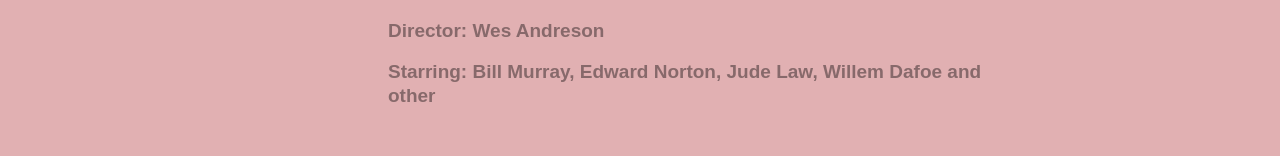
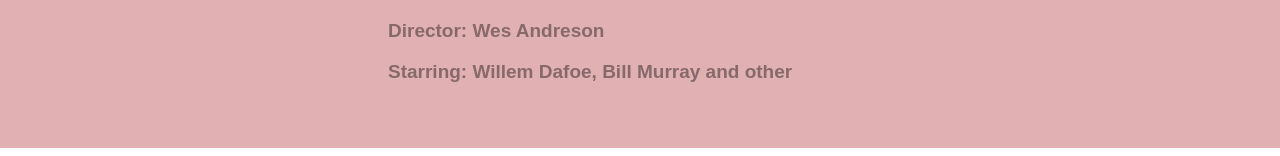
Before and after one commit to Eanew/What-to-Watch, a React app: page /details in a window 1280 px wide. Shown: the part 920-1076 px from the top of the page. Built offline with nearby package versions, Linux system fonts and the light colour scheme.

Commit message:
Микроисправления

```diff
--- a/src/mocks/films.js
+++ b/src/mocks/films.js
@@ -45,7 +45,7 @@
     `Gustave prides himself on providing first-class service to the hotel&rsquo;s guests, including satisfying the sexual needs of the many elderly women who stay there. When one of Gustave&rsquo;s lovers dies mysteriously, Gustave finds himself the recipient of a priceless painting and the chief suspect in her murder.`
   ],
   director: `Wes Andreson`,
-  starring: [`Bill Murray`, `Edward Norton`, `Jude Law`, `Willem Dafoe`],
+  starring: getRandomItems([`Bill Murray`, `Edward Norton`, `Jude Law`, `Willem Dafoe`]).slice(getRandomCount(0, 3)),
 }));
 
 export default generateFilms();
--- a/src/utils/common.js
+++ b/src/utils/common.js
@@ -12,7 +12,7 @@
 };
 
 export const Key = {
-  SPACE: Letter.SPACE,
+  SPACE: `Space`,
   ESC: `Escape`,
   ENTER: `Enter`,
 };
```
Also changed, not shown: src/components/app/app.jsx (+8 -4 lines).
